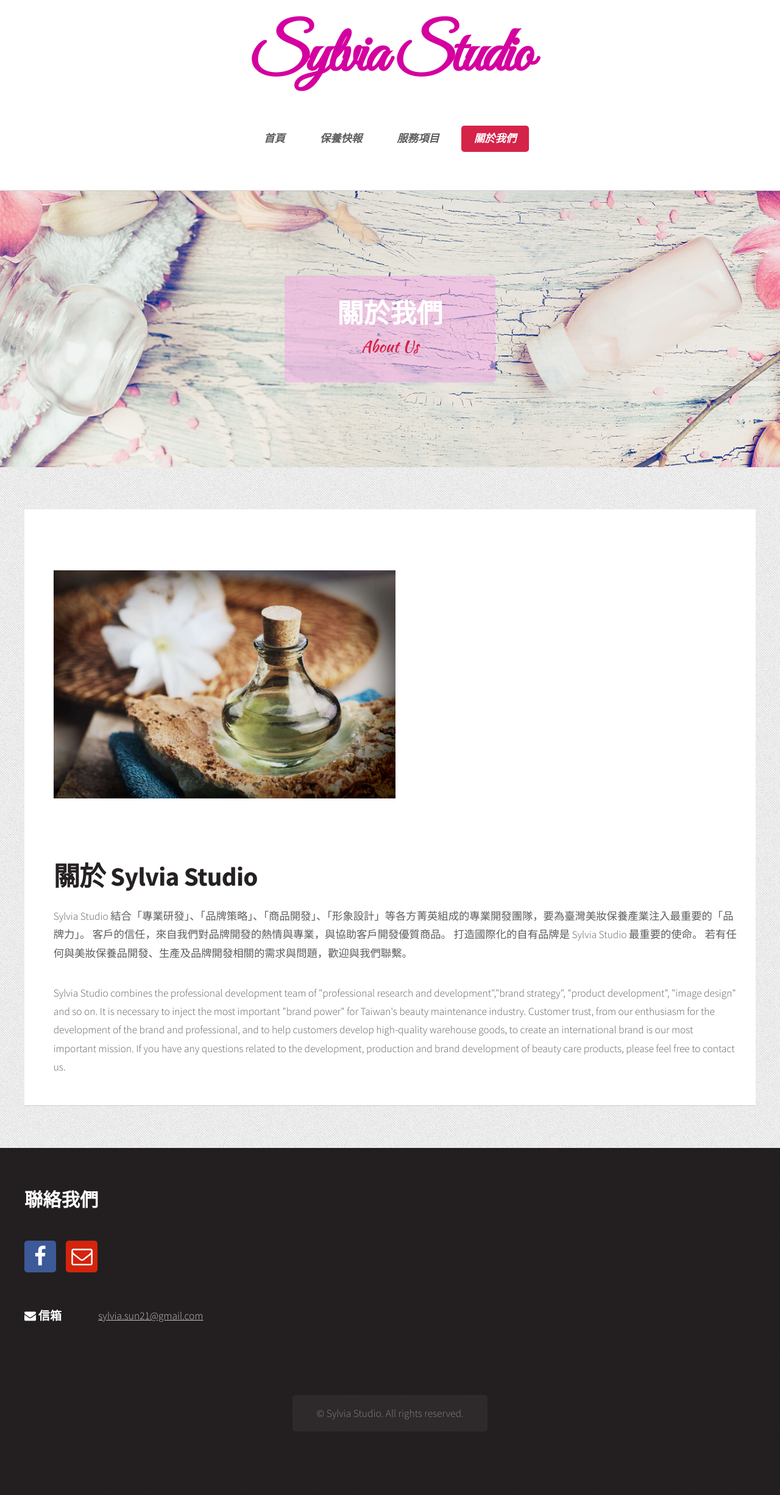
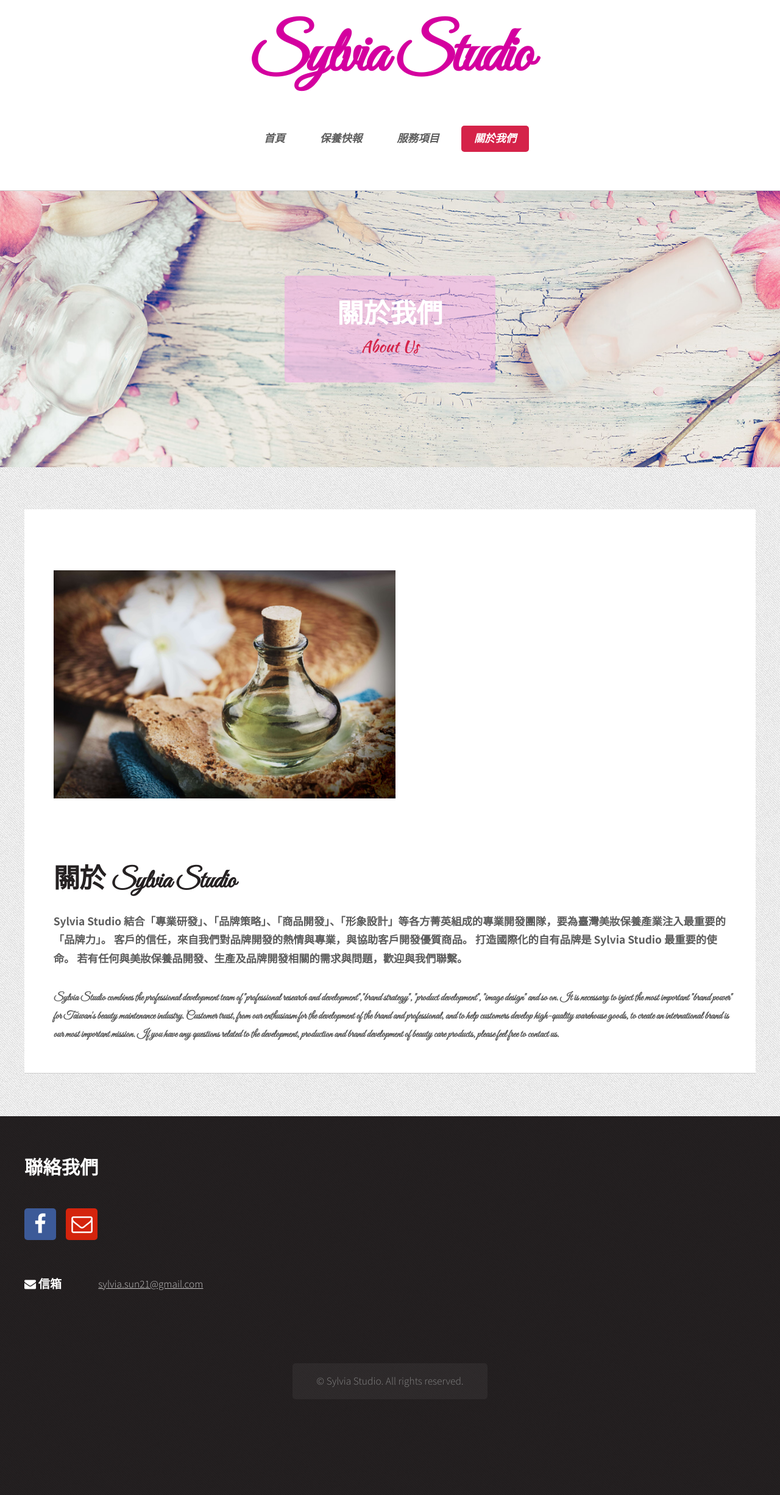
Before and after one commit to SylviaLetYouPretty99/SylviaLetYouPretty99.github.io, a Jekyll site: the page built from about-us.html, in a window 1280 px wide. Shown: the whole page at 61% size. Built offline with Jekyll 4.4.1, drawn with Linux system fonts in a browser that asks for light colours; after the commit the page ends 2398 px from its top, so only the background shows below that.

Commit message:
2018-08-10 調整

```diff
--- a/about-us.html
+++ b/about-us.html
@@ -2,6 +2,12 @@
 title: Sylvia Studio
 layout: default
 ---
+<style>
+		#main-wrapper{
+		font-family: 'Noto Sans TC', sans-serif;
+		font-weight: 900;
+	}
+</style>
 	<body class="about-us">
 
 		{% include nav.html %}
@@ -23,13 +29,13 @@
 									<img src="/assets/images/about-us-01.jpg" alt="" />
 								</div>
 								<header>
-									<h2>關於 Sylvia Studio</h2>
+									<h2>關於 <span style="font-family: 'Great Vibes', cursive;">Sylvia Studio</span></h2>
 								</header>
 								<p>
 									Sylvia Studio 結合「專業研發」、「品牌策略」、「商品開發」、「形象設計」等各方菁英組成的專業開發團隊，要為臺灣美妝保養產業注入最重要的「品牌力」。 客戶的信任，來自我們對品牌開發的熱情與專業，與協助客戶開發優質商品。 打造國際化的自有品牌是 Sylvia Studio 最重要的使命。
 									若有任何與美妝保養品開發、生產及品牌開發相關的需求與問題，歡迎與我們聯繫。
 								</p>
-								<p>
+								<p style="font-family: 'Great Vibes', cursive;">
 									Sylvia Studio combines the professional development team of "professional research and development","brand strategy",
 									"product development", "image design" and so on. It is necessary to inject the most important "brand power" for Taiwan's
 									beauty maintenance industry. Customer trust, from our enthusiasm for the development of the brand and professional, and to
--- a/our-services-product.html
+++ b/our-services-product.html
@@ -47,7 +47,7 @@
 					<div class="col-md-11">香氛身體乳、身體磨砂膏</div>
 					<br>
 					<div class="col-md-1">手足保養：</div>
-					<div class="col-md-11">護手霜、足部修護滋潤霜</div>
+					<div class="col-md-11">護手霜、指緣油、足部修護滋潤霜</div>
 					<br>
 					<div class="col-md-1">身體清潔：</div>
 					<div class="col-md-11">沐浴油、沐浴鹽、香氛皂</div>
```
